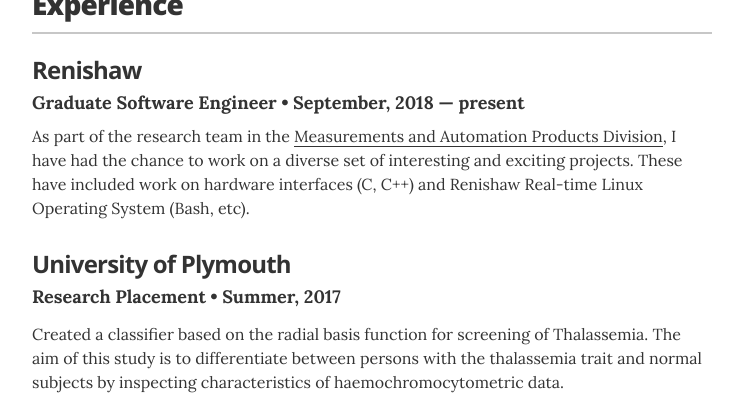
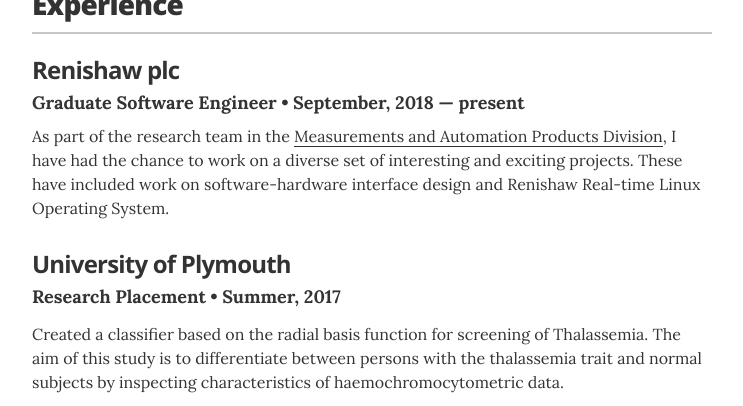
Before and after one commit to nmazidi/nmazidi.github.io, a Jekyll site: the page built from index.html, in a window 1280 px wide and 900 px high, cut to the strip 494-900 px from the top of the window. Shown: the whole strip, without its empty margins (268-1011 px from the left). Built offline with Jekyll 4.4.1, drawn with Linux system fonts in a browser that asks for light colours.

Commit message:
renishaw description change

```diff
--- a/_data/experience.yml
+++ b/_data/experience.yml
@@ -1,8 +1,8 @@
 # Jobs
-- company: Renishaw
+- company: Renishaw plc
   position: Graduate Software Engineer
   duration:  September, 2018 &mdash; present
-  summary: As part of the research team in the <a href="https://www.renishaw.com/en/equator-gauging-system--12595">Measurements and Automation Products Division</a>, I have had the chance to work on a diverse set of interesting and exciting projects. These have included work on hardware interfaces (C, C++) and Renishaw Real-time Linux Operating System (Bash, etc).
+  summary: As part of the research team in the <a href="https://www.renishaw.com/en/equator-gauging-system--12595">Measurements and Automation Products Division</a>, I have had the chance to work on a diverse set of interesting and exciting projects. These have included work on software-hardware interface design and Renishaw Real-time Linux Operating System.
 
 - company: University of Plymouth
   position: Research Placement
```
